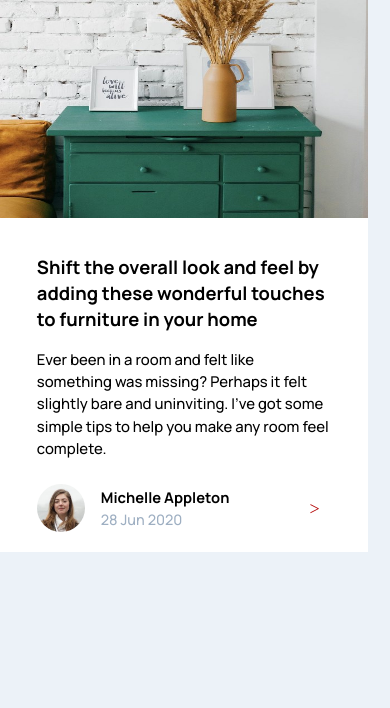
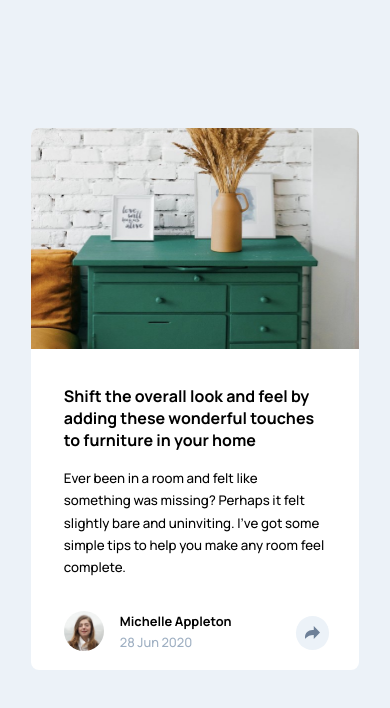
Before and after one commit to Vidottizzz/8-Desafio-Front-end-Mentor-Cartao8-, a plain HTML site: page index.html in a window 390 px wide. Drawn offline with Linux system fonts and the light colour scheme.

Commit message:
Mobile First finalizado

```diff
--- a/index.html
+++ b/index.html
@@ -47,6 +47,10 @@
                                     28 Jun 2020
                                 </p>
                             </div>
+                            <div class="social-div">
+                                <img  src="images/icon-share.svg" class="footer-social"></img>
+                            </div>
+
                         </div>
                     </footer>
                 </div>
--- a/style.css
+++ b/style.css
@@ -16,47 +16,69 @@ body {
   background-color: var(--lightGrayishBlue);
 }
 .card {
-    width: 23rem;
+    width: 20.5rem;
+    height: 33.9rem;
     background-color: white;
-    overflow: hidden;
+    margin: auto;
+    border-radius: 0.5rem;
+    margin-top: 8rem;
+    position: relative;
+
 }
 .card .card-content #head-img {
     width: 100%;
-    height: 13.6rem;
+    height: 13.8rem;
+    border-top-left-radius: 0.5rem;
+    border-top-right-radius: 0.5rem;
+    background-size:cover;
+}
 
-}
 .wrapper {
     width: 80%;
     margin: auto;
 }
 .card .card-content .wrapper main h1 {
     padding-top: 2rem;
-    font-size: 1.15rem;
+    font-size: 1rem;
     padding-bottom: 1rem;
 }
 .card .card-content .wrapper main p {
-    font-size: 0.93rem;
+    font-size: 0.83rem;
     line-height: 1.4rem;
     margin-bottom: 1.5rem;
 }
 .card .card-content #footer-avatar {
-    width: 3rem;
+    width: 2.5rem;
     border-radius: 50%;
 }
 footer {
-    padding-bottom: 1rem;
+   padding-top: 0.5rem;
 }
 .wrap-footer {
     display: flex;
+    width: 18.6rem;
 }
-.wrap-footer::after {
-    content: ">";
-    color: rgb(179, 3, 3);
-    font-family: "fontAwesome";
-    font-size: 18px;
-    padding-left: 5rem;
-    align-self: center;
+
+footer .wrap-footer .social-div {
+  padding: 0.6rem;
+  background-color: var(--lightGrayishBlue);
+  border-radius: 50%;
+  height: 2.1rem;
+  width: 2.1rem;
+  align-self: center;
+  margin-left: 4rem;
 }
+
+footer .wrap-footer .footer-social {
+  padding-bottom: 0.14rem;
+}
+footer .wrap-footer .social-div:hover {
+
+ cursor: pointer;
+
+
+}
+
 .card .card-content footer .wrap-footer-text {
    padding-left: 1rem;
    align-self: center;
@@ -66,9 +88,9 @@ footer {
 }
 .card .card-content footer .wrap-footer-text p:nth-child(1){
    font-weight: 700;
-   font-size: 0.92rem;
+   font-size: 0.80rem;
 }
 .card .card-content footer .wrap-footer-text p:nth-child(2){
    color: var(--grayishBlue);
-   font-size: 0.90rem;
+   font-size: 0.80rem;
 }
```
